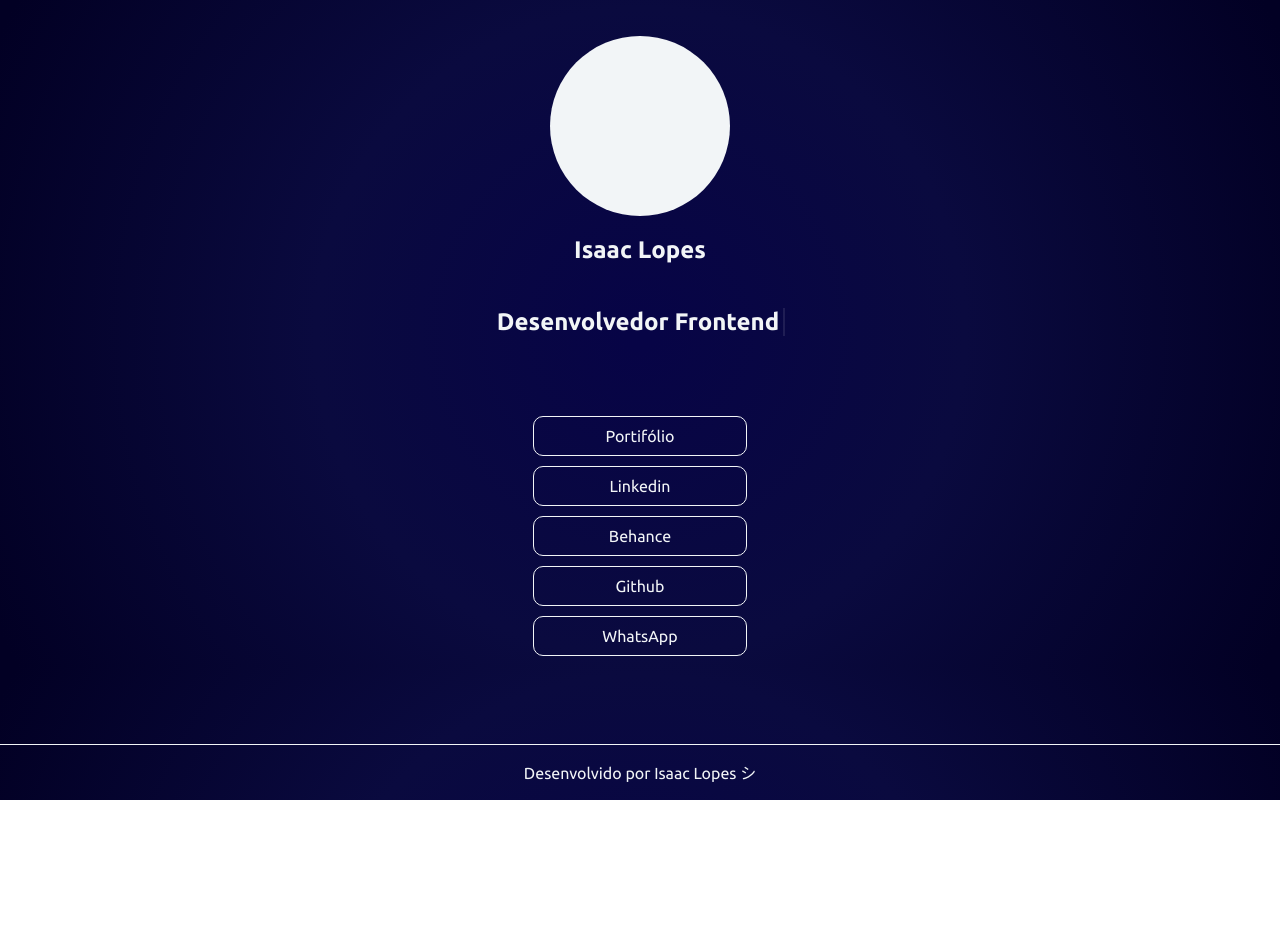
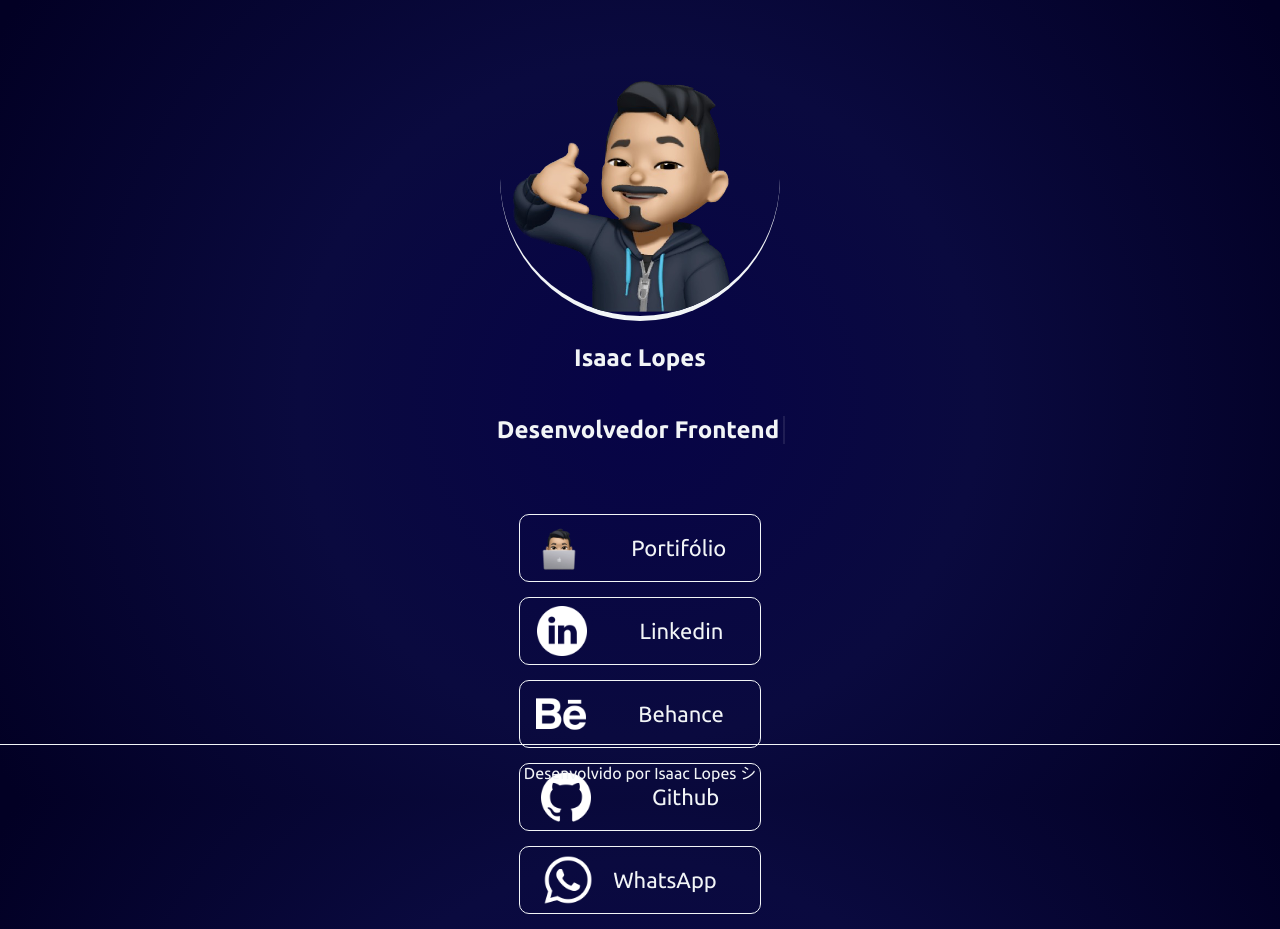
Before and after one commit to 7Zac/GuiaSites, a plain HTML site: page index.html in a window 1280 px wide. Before the commit the page ends 800 px from the top, so only its background shows below. Drawn offline with Linux system fonts and the light colour scheme.

Commit message:
first commit

```diff
--- a/index.html
+++ b/index.html
@@ -4,10 +4,11 @@
 
     <meta charset="UTF-8">
     <meta name="viewport" content="width=device-width, initial-scale=1.0">
-    <title>Guia Sites</title>
+    <link rel="shortcut icon" href="src/img/Meu memoji.png" type="image/x-icon">
+    <title>Links - Isaac Lopes</title>
     <link href="https://fonts.googleapis.com/css2?family=Ubuntu:ital,wght@0,300;0,400;0,500;0,700;1,300;1,400;1,500;1,700&display=swap" rel="stylesheet">
-    <link rel="stylesheet" href="src/style.css">
-    <link rel="stylesheet" href="src/reset.css">
+    <link rel="stylesheet" href="src/css/style.css">
+    <link rel="stylesheet" href="src/css/reset.css">
 
 </head>
 <body>
@@ -16,7 +17,7 @@
          <ul>
             <li>
                 <div class="image">
-                <img src="#" alt="">
+                <img class="logo" src="src/img/Memoji2.png" alt="">
                 </div>
                 <h1>Isaac Lopes</h1>
                 <h3 class="digitando">Desenvolvedor Frontend</h3>
@@ -26,13 +27,32 @@
 
 <main>
 
-    <div>
+    <div class="menu">
 
+        <div class="menu-p">
+        <img class="icon" src="src/img/Meu memoji.png" alt="">
     <a href="https://7zac.github.io/projeto-portfolio/#projetos">Portifólio</a>
+        </div>
+
+        <div class="menu-l">
+        <img class="linkedn" src="src/img/linkedin.png" alt="">
     <a href="http://linkedin.com/in/isaac-lopesalencar/">Linkedin</a>
+        </div>
+
+        <div class="menu-b">
+        <img class="behance" src="src/img/behance.png" alt="">
     <a href="https://www.behance.net/zacdesigner/">Behance</a>
+        </div>
+
+        <div class="menu-g">
+        <img class="git" src="src/img/github.png" alt="">
     <a href="https://github.com/7Zac">Github</a>
+        </div>
+
+        <div class="menu-w">
+        <img class="wpp" src="src/img/whatsapp.png" alt="">
     <a href="https://api.whatsapp.com/send/?phone=5588988230242&text&type=phone_number&app_absent=0">WhatsApp</a>
+        </div>
 
     </div>
 
--- /dev/null
+++ b/src/css/style.css
@@ -0,0 +1,210 @@
+body{
+    background: rgb(2,0,36);
+    background: radial-gradient(circle, rgb(7, 4, 70) 2%, rgb(10, 10, 63) 45%, rgba(2,0,36,1) 98%);
+    font-family: Ubuntu, Sans-serif;
+    color: #f2f5f7;
+    width: 100%;
+    height: 100%;
+    margin: 0;
+}
+
+nav{
+    display: flex;
+    text-align: center;
+    justify-content: center;
+    width: 100%;
+}
+
+.logo{
+    height: 280px;
+    width: 280px;
+    border-radius: 100%;
+    margin-top: 20px;
+    border-bottom: #f2f5f7 5px solid;
+}
+
+ul{
+    display: flex;
+    padding: 0;
+
+}
+
+li{
+    display: flex;
+    flex-direction: column;
+    align-items: center;
+    list-style: none;
+    margin: 0px;
+}
+
+.digitando{
+    padding-right: 2px;
+    font-size: 24px;
+    border-right: 2px solid rgba(255, 255, 255, .75);
+    white-space: nowrap;
+    overflow: hidden;
+    animation: blinkCursor 700ms steps(40) infinite, typing 3s steps(20) 1s normal both;
+}
+
+@keyframes blinkCursor{
+    from{
+        border-color: transparent;
+    }   to{
+        border-color: rgba(255, 255, 255, .75);
+    }
+
+}
+
+@keyframes typing{
+    from{
+        width: 0;
+    }   to{
+        width: 100%;
+    }
+}
+
+a{
+    text-decoration: none;
+    color: #f2f5f7;
+    font-size: 22px;
+    padding: 10px;
+    transition: linear 0.1s;
+    margin: 10px;
+}
+
+main{
+    display: flex;
+    justify-content: center;
+    margin-top: 30px;
+
+}
+
+main .menu{
+    display: flex;
+    justify-content: center;
+    align-items: center;
+    flex-direction: column;
+}
+
+main .menu-p{
+    display: flex;
+    justify-content: space-around;
+    align-items: center;
+    border: 1px solid #f2f5f7;
+    border-radius: 10px;
+    width: 15rem;
+    margin-bottom: 15px;
+}
+
+.icon{
+    width: 50px;
+    height: 50px;
+    display: flex;
+}
+
+a:hover{
+    color: rgb(192, 192, 192);
+}
+
+.menu-p:hover{
+    border: 1px solid rgb(192, 192, 192);
+}
+.menu-l:hover{
+    border: 1px solid rgb(192, 192, 192);
+}
+.menu-b:hover{
+    border: 1px solid rgb(192, 192, 192);
+}
+.menu-g:hover{
+    border: 1px solid rgb(192, 192, 192);
+}
+.menu-w:hover{
+    border: 1px solid rgb(192, 192, 192);
+}
+
+.linkedn{
+    width: 50px;
+    height: 50px;
+    filter: invert();
+}
+
+main .menu-l{
+    display: flex;
+    justify-content: space-around;
+    align-items: center;
+    border: 1px solid #f2f5f7;
+    border-radius: 10px;
+    width: 15rem;
+    margin-bottom: 15px;
+}
+
+main .menu-b{
+    display: flex;
+    justify-content: space-around;
+    align-items: center;
+    border: 1px solid #f2f5f7;
+    border-radius: 10px;
+    width: 15rem;
+    margin-bottom: 15px;
+}
+
+.behance{
+    width: 50px;
+    height: 50px;
+    filter: invert();
+
+}
+
+main .menu-g{
+    display: flex;
+    justify-content: space-around;
+    align-items: center;
+    border: 1px solid #f2f5f7;
+    border-radius: 10px;
+    width: 15rem;
+    margin-bottom: 15px;
+}
+
+.git{
+    width: 50px;
+    height: 50px;
+    filter: invert();
+
+}
+
+main .menu-w{
+    display: flex;
+    justify-content: center;
+    align-items: center;
+    border: 1px solid #f2f5f7;
+    border-radius: 10px;
+    width: 15rem;
+    margin-bottom: 15px;
+}
+
+.wpp{
+    width: 50px;
+    height: 50px;
+    filter: invert();
+
+}
+
+hr{
+    width: 100%;
+    height: 1px;
+    background-color: #f2f5f7;
+    border: none;
+    margin: 20px 0;
+    position: absolute;
+    bottom: 35px;
+}
+
+footer{
+    display: flex;
+    justify-content: center;
+    display: flex;
+    width: 100%;
+    position: absolute;
+    bottom: 0px;
+
+}
--- a/src/style.css
+++ /dev/null
@@ -1,109 +0,0 @@
-body{
-    background: rgb(2,0,36);
-    background: radial-gradient(circle, rgb(7, 4, 70) 2%, rgb(10, 10, 63) 45%, rgba(2,0,36,1) 98%);
-    font-family: Ubuntu, Sans-serif;
-    color: #f2f5f7;
-    width: 100%;
-    height: 100%;
-    margin: 0;
-}
-
-nav{
-    display: flex;
-    text-align: center;
-    justify-content: center;
-    width: 100%;
-}
-
-.image{
-    background-color: #f2f5f7;
-    height: 180px;
-    width: 180px;
-    border-radius: 100%;
-    margin-top: 20px;
-}
-
-ul{
-    display: flex;
-    padding: 0;
-
-}
-
-li{
-    display: flex;
-    flex-direction: column;
-    align-items: center;
-    list-style: none;
-    margin: 0px;
-}
-
-.digitando{
-    padding-right: 2px;
-    font-size: 24px;
-    border-right: 2px solid rgba(255, 255, 255, .75);
-    white-space: nowrap;
-    overflow: hidden;
-    animation: blinkCursor 700ms steps(40) infinite, typing 3s steps(20) 1s normal both;
-}
-
-@keyframes blinkCursor{
-    from{
-        border-color: transparent;
-    }   to{
-        border-color: rgba(255, 255, 255, .75);
-    }
-
-}
-
-@keyframes typing{
-    from{
-        width: 0;
-    }   to{
-        width: 100%;
-    }
-}
-
-a{
-    text-decoration: none;
-    color: #f2f5f7;
-    display: flex;
-    padding: 10px;
-    border: 1px solid #f2f5f7;
-    border-radius: 10px;
-    margin: 10px;
-    width: 12rem;
-    justify-content: center;
-    transition: linear 0.1s;
-}
-
-main{
-    display: flex;
-    justify-content: center;
-    margin-top: 30px;
-
-}
-
-a:hover{
-    color: #7fff00;
-    border: 1px solid #7fff00;
-}
-
-hr{
-    width: 100%;
-    height: 1px;
-    background-color: #f2f5f7;
-    border: none;
-    margin: 20px 0;
-    position: absolute;
-    bottom: 35px;
-}
-
-footer{
-    display: flex;
-    justify-content: center;
-    display: flex;
-    width: 100%;
-    position: absolute;
-    bottom: 0px;
-
-}
```
Also changed, not shown: src/css/responsive.css (added, +43 -0 lines), src/css/reset.css (renamed from src/reset.css), src/img/Memoji2.png (added), src/img/Meu memoji.png (added), src/img/behance.png (added), src/img/github.png (added), src/img/linkedin.png (added), src/img/whatsapp.png (added), src/js/script.js (added).
